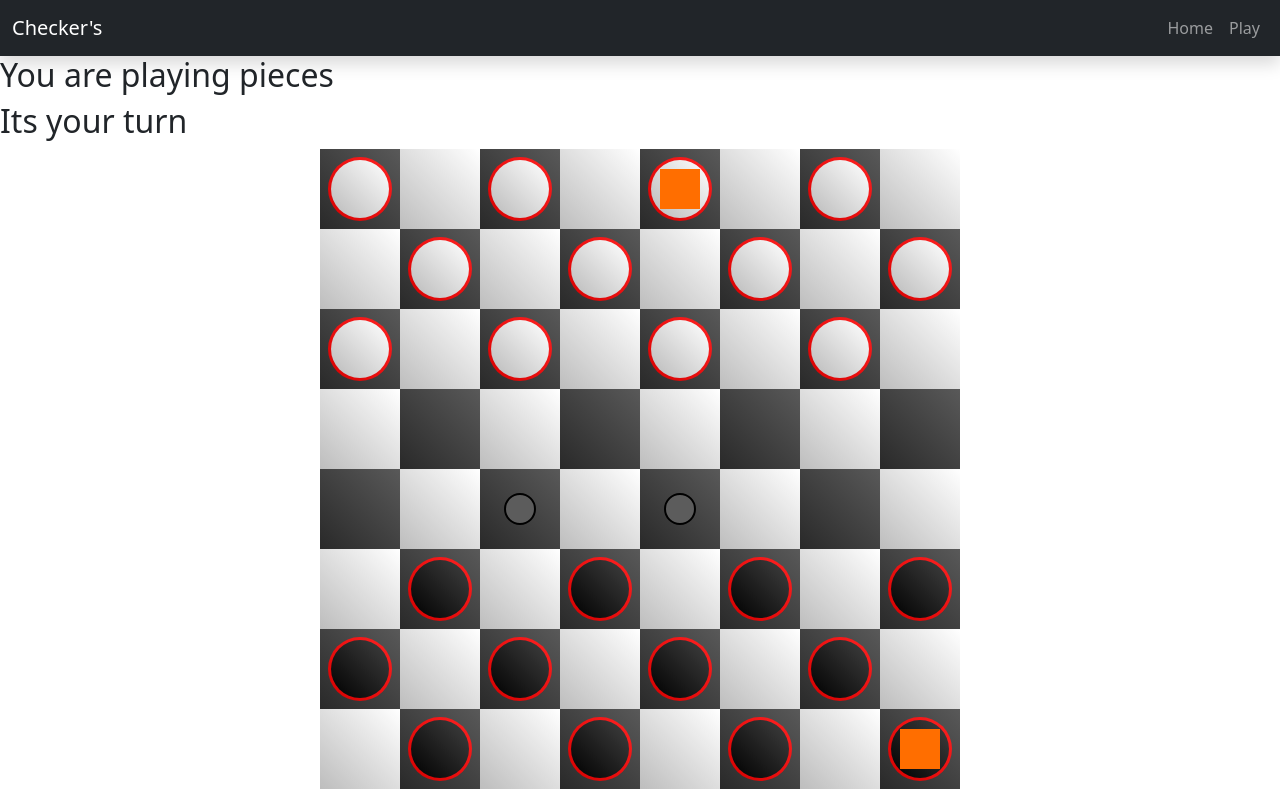
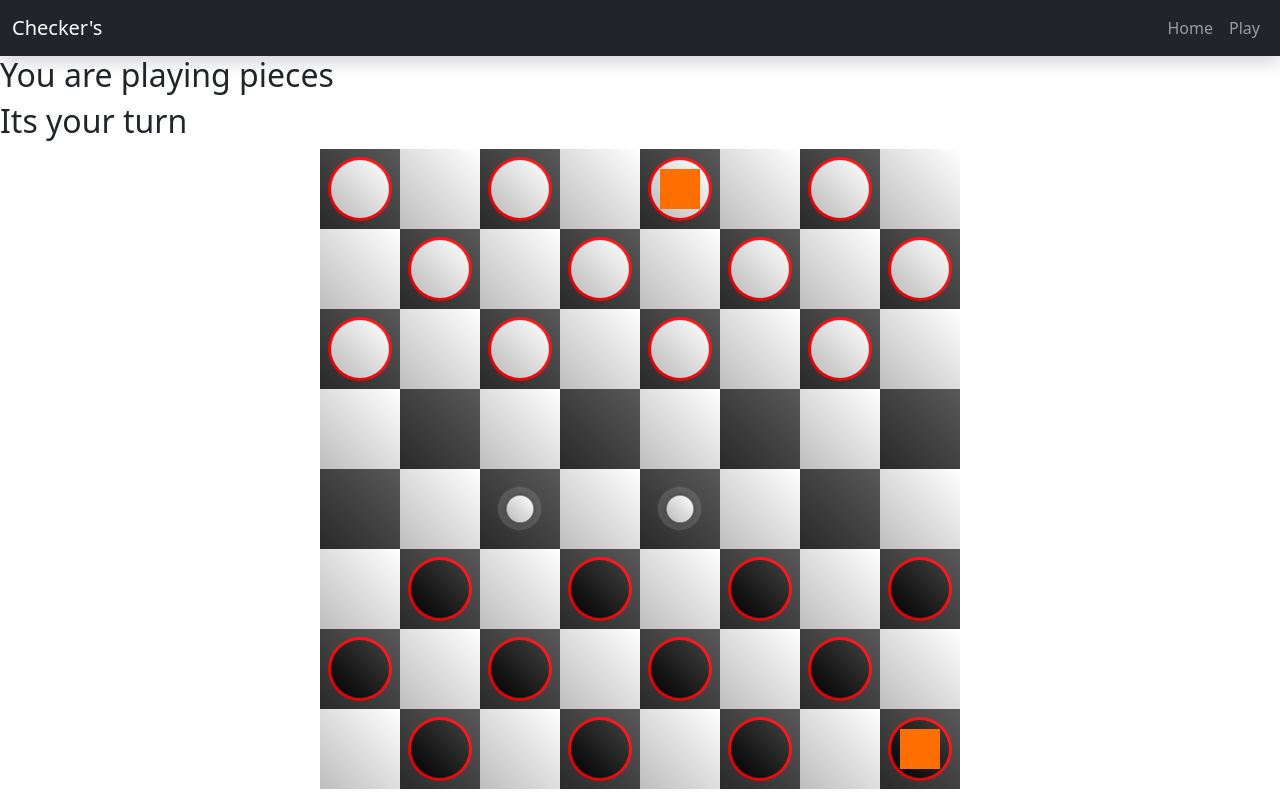
Before and after one commit to Emmanuel-Torres/Checkers, a React (Create React App) app in the folder src/checkers-client/: page /demo in a window 1280 px wide. Built offline with nearby package versions, Linux system fonts and the light colour scheme; grey boxes are pictures that could not be loaded.

Commit message:
Added animation to valid movement indicator

```diff
--- a/src/checkers-client/src/components/game/board/BoardComponent.tsx
+++ b/src/checkers-client/src/components/game/board/BoardComponent.tsx
@@ -39,7 +39,7 @@ const BoardComponent: FC<Props> = (props): JSX.Element => {
         props.onMakeMove(new MoveRequest(source.location, square.location));
     }
 
-    const boardStyles = styles.board + " " + (props.isReversed ? styles['board-reversed'] : "");
+    const boardStyles = styles.board + " " + (props.isReversed && styles['board-reversed']);
 
     return (
         <div className={styles.container}>
--- a/src/checkers-client/src/components/game/square/SquareComponent.module.css
+++ b/src/checkers-client/src/components/game/square/SquareComponent.module.css
@@ -19,12 +19,3 @@
   background: rgb(41,41,41);
   background: linear-gradient(45deg, rgba(41,41,41,1) 0%, rgba(89,89,89,1) 100%);
 }
-
-.valid-move {
-  margin: auto;
-  aspect-ratio: 1/1;
-  border-radius: 100%;
-  width: 50%;
-  background: rgb(92, 92, 92);
-  border: solid .15rem black;
-}
--- a/src/checkers-client/src/components/game/square/SquareComponent.tsx
+++ b/src/checkers-client/src/components/game/square/SquareComponent.tsx
@@ -2,6 +2,7 @@ import { FC } from "react";
 import Square from "../../../game-models/square";
 import styles from "./SquareComponent.module.css"
 import PieceComponent from "../piece/PieceComponent";
+import ValidMoveIndicatorComponent from "../valid-move-indicator/ValidMoveIndicatorComponent";
 
 type Props = {
     square: Square;
@@ -11,13 +12,13 @@ type Props = {
 }
 
 const SquareComponent: FC<Props> = (props): JSX.Element => {
-    const squareStyle = styles.square + " " + styles[`bg-${props.square.color}`] + " " + (props.isReversed ? styles['square-reversed'] : "");
+    const squareStyle = styles.square + " " + styles[`bg-${props.square.color}`] + " " + (props.isReversed && styles['square-reversed']);
 
     return (
         <>
             <div className={squareStyle} onClick={() => props.onSquareClicked(props.square)}>
                 {props.isValidMoveLocation &&
-                    <div className={styles["valid-move"]} />}
+                    <ValidMoveIndicatorComponent />}
                 {props.square.isOccupied && <PieceComponent piece={props.square.piece}/>}
             </div>
         </>
--- /dev/null
+++ b/src/checkers-client/src/components/game/valid-move-indicator/ValidMoveIndicatorComponent.module.css
@@ -0,0 +1,64 @@
+.valid-move {
+  aspect-ratio: 1/1;
+  border-radius: 100%;
+  margin: 30%;
+  background: rgb(186, 186, 186);
+  background: linear-gradient(
+    45deg,
+    rgba(186, 186, 186, 1) 0%,
+    rgba(255, 255, 255, 1) 100%
+  );
+}
+
+.valid-move::before {
+  content: "";
+  display: block;
+  width: 200%;
+  height: 200%;
+  margin-left: -50%;
+  margin-top: -50%;
+  border-radius: 100%;
+  background-color: white;
+  animation: pulse-ring 1.25s cubic-bezier(0.215, 0.61, 0.355, 1) infinite;
+}
+
+.valid-move::after {
+  content: "";
+  position: relative;
+
+  display: block;
+  width: 100%;
+  height: 100%;
+  margin-top: -150%;
+  background: rgb(186, 186, 186);
+  background: linear-gradient(
+    45deg,
+    rgba(186, 186, 186, 1) 0%,
+    rgba(255, 255, 255, 1) 100%
+  );
+  border-radius: 100%;
+  box-shadow: 0 0 8px rgba(0, 0, 0, 0.3);
+  animation: pulse-dot 1.25s cubic-bezier(0.455, 0.03, 0.515, 0.955) -0.4s infinite;
+}
+
+@keyframes pulse-ring {
+  0% {
+    transform: scale(0.33);
+  }
+  80%,
+  100% {
+    opacity: 0;
+  }
+}
+
+@keyframes pulse-dot {
+  0% {
+    transform: scale(1);
+  }
+  40% {
+    transform: scale(1.05);
+  }
+  100% {
+    transform: scale(1);
+  }
+}
--- /dev/null
+++ b/src/checkers-client/src/components/game/valid-move-indicator/ValidMoveIndicatorComponent.tsx
@@ -0,0 +1,8 @@
+import { FC } from 'react';
+import styles from './ValidMoveIndicatorComponent.module.css'
+
+const ValidMoveIndicatorComponent: FC = (): JSX.Element => {
+    return <div className={styles['valid-move']}></div>
+}
+
+export default ValidMoveIndicatorComponent;
```
